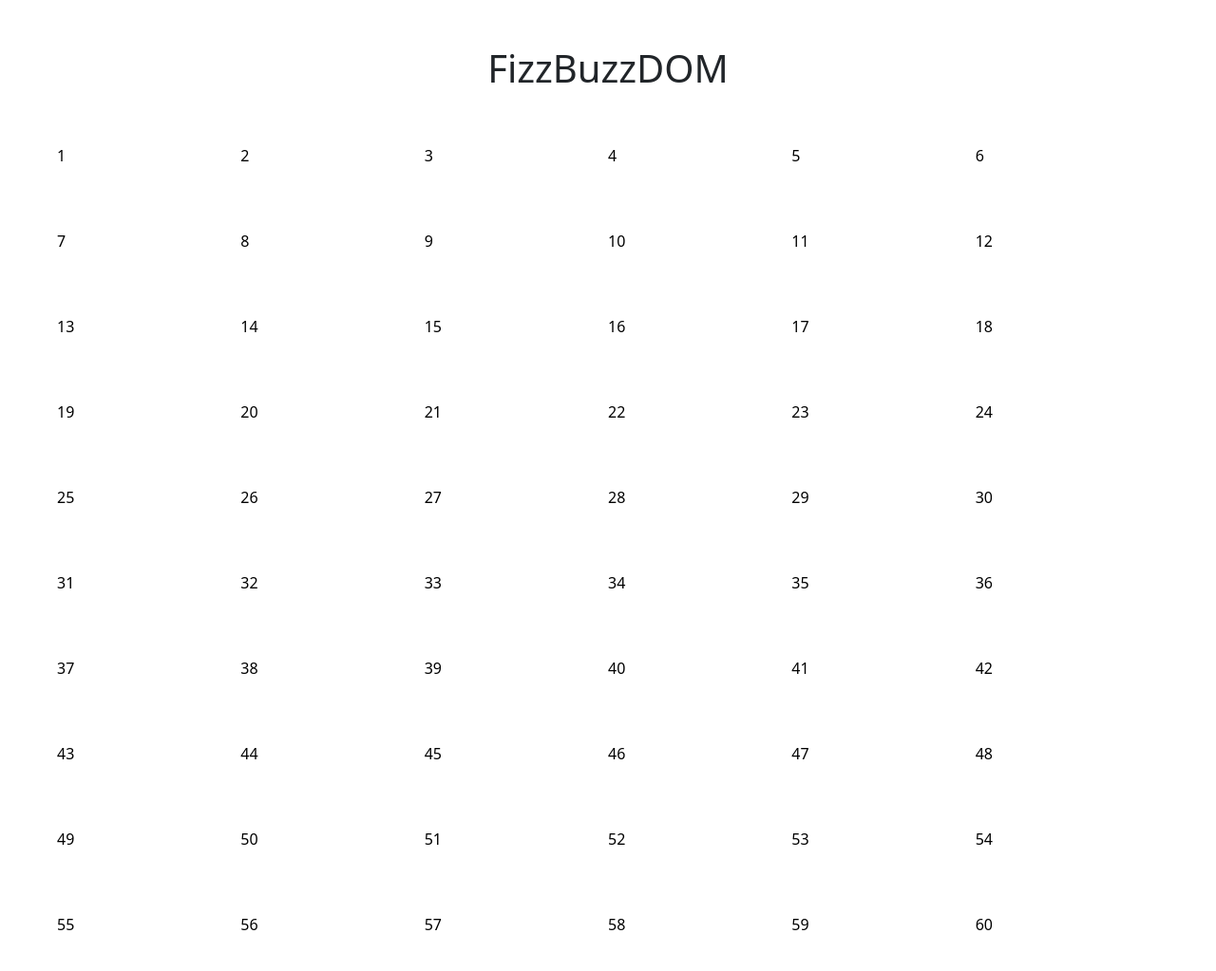
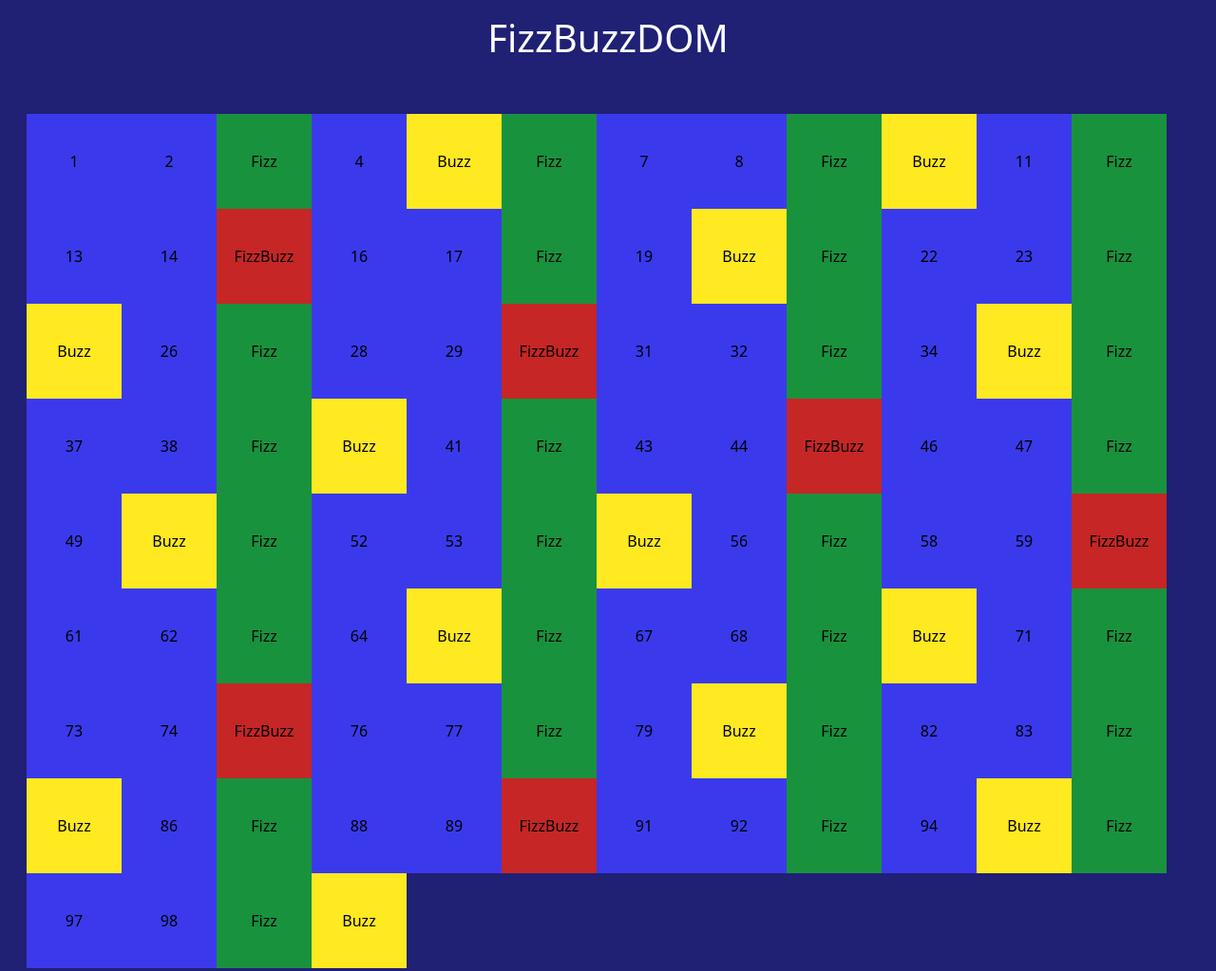
Before and after one commit to Andreaboldrin97/js-fizzbuzz, a plain HTML site: page index.html in a window 1280 px wide. Shown: the top 1023 px of the page at 95% size. Drawn offline with nearby package versions, Linux system fonts and the light colour scheme.

Commit message:
mainston 2

```diff
--- a/css/style.css
+++ b/css/style.css
@@ -1,15 +1,22 @@
+body{
+    background-color: rgb(32, 32, 117);
+}
 .box_dom{
     color: black;
-    height: 90px;
+    display: flex;
+    justify-content: center;
+    align-items: center;
+    height: 100px;
+    width: 100px;
 }
 .box_bgN{
-    background-color: rgb(50, 50, 153);
+    background-color: rgb(58, 58, 236);
 }
 .box_bgFizz{
     background-color: rgb(25, 146, 61);
 }
 .box_bgBuzz{
-    background-color: rgb(211, 195, 51);
+    background-color: rgb(255, 233, 32);
 }
 .box_bgFizzbuzz{
     background-color: rgb(198, 38, 38);
--- a/index.html
+++ b/index.html
@@ -11,9 +11,9 @@
 </head>
 <body>
    <div-container-fluid>
-       <div class="row m-5">
-           <h1 class="text-center">FizzBuzzDOM</h1>
-           <div class="box_container row mt-5">
+       <div class="row m-3">
+           <h1 class="text-center text-white">FizzBuzzDOM</h1>
+           <div class="box_container d-flex flex-wrap mt-5">
            </div>
        </div>
    </div-container-fluid>
--- a/js/main.js
+++ b/js/main.js
@@ -11,6 +11,18 @@ let boxContainer = document.querySelector(`.box_container`);
 //!ricorda i èun valore numerico mai cambiarlo facendolo diventare una striga perchè se verificato si fermerà (i=`stringa`)
 
 for( let i = 1 ; i <= 100 ; i = i + 1){
+    //*creo una variaile con l'elemento che voglio creare
+
+    let boxElement =document.createElement('div');
+    //*aggiungiamo a questo div la classi: box_dom
+
+      boxElement.classList.add('box_dom','col-2', 'box_bgN');
+    //* la var boxElement la dichiaro = a 1 e la porto all'interno dell' html
+
+    boxElement.innerHTML= i
+    //* dico al parent(boxContainer) di aggiunger i (boxElement) creati
+
+    boxContainer.append(boxElement)
 
     //? assegniamo una var per i N° multipli di 3 e 5 all'interno della var (i)
 
@@ -24,32 +36,31 @@ for( let i = 1 ; i <= 100 ; i = i + 1){
 
     //! se nM3 and nM5 sono vere allora;
     if((nMultiple3 == true) && ( nMultiple5 == true )){
+        //* se un elemento è multiplo di 3 e di 5 allora quel boxElement sarà `FizzBuzz`
+        boxElement.innerHTML=(`FizzBuzz`);
+        boxElement.classList.add('box_bgFizzbuzz');
+
         //!stampa in console `fizzbuzz`
         console.log(`fizzbuzz`);
-    } //! se solo nM3 è vera allora;
+    }
+    //! se solo nM3 è vera allora;
+    else if( nMultiple3 == true){
+        //* se un elemento è multiplo di 3 allora quel boxElement sarà `Fizz`
+        boxElement.innerHTML=(`Fizz`);
+        boxElement.classList.add('box_bgFizz');
 
-    else if( nMultiple3 == true){
         //!stampa in console `fizz`
         console.log(`fizz`);
-    } //! se solo nM5 è vere allora;
+
+    }
+    //! se solo nM5 è vere allora;
     else if( nMultiple5 == true){
+          //* se un elemento è multiplo di 5 allora quel boxElement sarà `Fizz`
+          boxElement.innerHTML=(`Buzz`);
+          boxElement.classList.add('box_bgBuzz');
 
             //!stampa in console `buzz`
             console.log(`buzz`);
-
-            //! se nM3 and nM5 sono false allora;
         }
     console.log(i);
-    //*creo una variaile con l'elemento che voglio creare
-
-    let boxElement =document.createElement('div');
-    //*aggiungiamo a questo div la classi: box_dom
-
-      boxElement.classList.add('box_dom','col-2');
-    //* la var boxElement la dichiaro = a 1 e la porto all'interno dell' html
-
-    boxElement.innerHTML= i
-    //* dico al parent(boxContainer) di aggiunger i (boxElement) creati
-
-    boxContainer.append(boxElement)
     }
```
